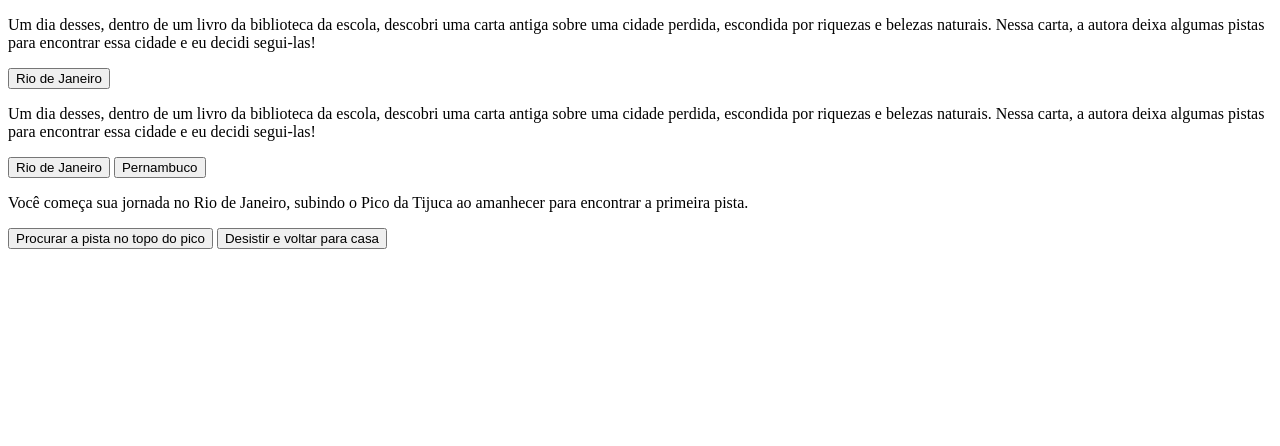
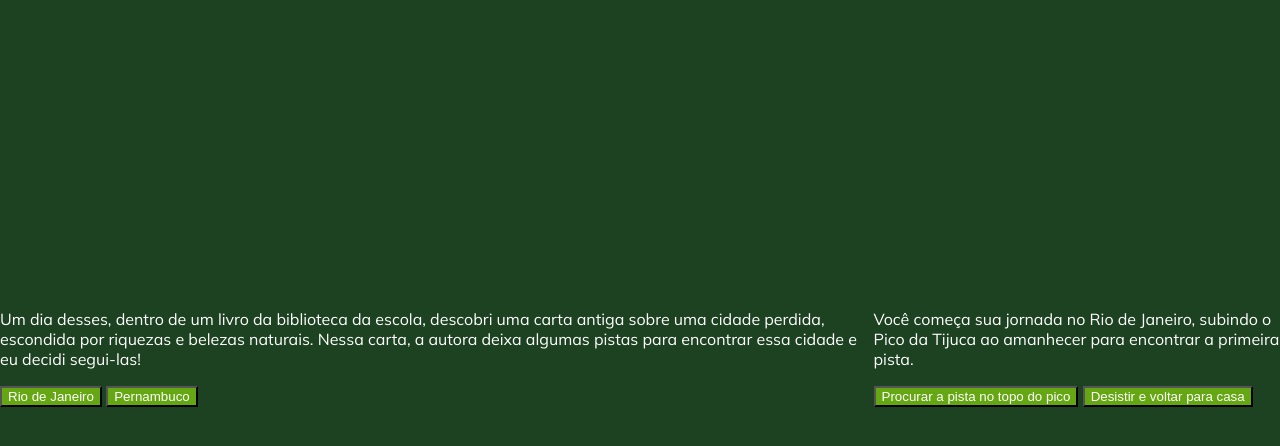
Before and after one commit to Murylo267/Criando-uma-aventura, a plain HTML site: page index.html in a window 1280 px wide. Drawn offline with Linux system fonts and the light colour scheme.

Commit message:
Criando arquivos

```diff
--- a/index.html
+++ b/index.html
@@ -3,16 +3,14 @@
 <head>
     <meta charset="UTF-8">
     <meta name="viewport" content="width=device-width, initial-scale=1.0">
+     <link rel="stylesheet" href="style.css">
+     <link rel="preconnect" href="https://fonts.googleapis.com">
+<link rel="preconnect" href="https://fonts.gstatic.com" crossorigin>
+<link href="https://fonts.googleapis.com/css2?family=Mulish:ital,wght@0,200..1000;1,200..1000&display=swap" rel="stylesheet">
     <title>Em busca da cidade perdida</title>
 </head>
 <body>
-    <main>
-          <div>
-             <p>Um dia desses, dentro de um livro da biblioteca da escola, descobri uma carta antiga sobre uma cidade perdida, escondida por riquezas e belezas naturais. Nessa carta, a autora deixa algumas pistas para encontrar essa cidade e eu decidi segui-las!</p>
-       	 <button> Rio de Janeiro </button>
-          </div>
     </main>
-         <main>
         <div class="passo ativo" id="passo-0">
             <p>Um dia desses, dentro de um livro da biblioteca da escola, descobri uma carta antiga sobre uma cidade perdida, escondida por riquezas e belezas naturais. Nessa carta, a autora deixa algumas pistas para encontrar essa cidade e eu decidi segui-las!</p>
             <button class="btn-proximo" data-proximo="1">Rio de Janeiro</button>
@@ -27,6 +25,5 @@
 
 
 
-
 </body>
 </html>
--- a/style.css
+++ b/style.css
@@ -0,0 +1,17 @@
+
+body {
+    background-color: #1D4221;
+    color: white;
+    font-family: "Mulish", sans-serif;
+    display: flex;
+    justify-content: center;
+    align-items: center;
+    height: 700px;
+    margin: 0;
+}
+
+button {
+    background-color: #64A712;
+    color: white;
+    font-family: "Bai Jamjuree", sans-serif;
+}
```
